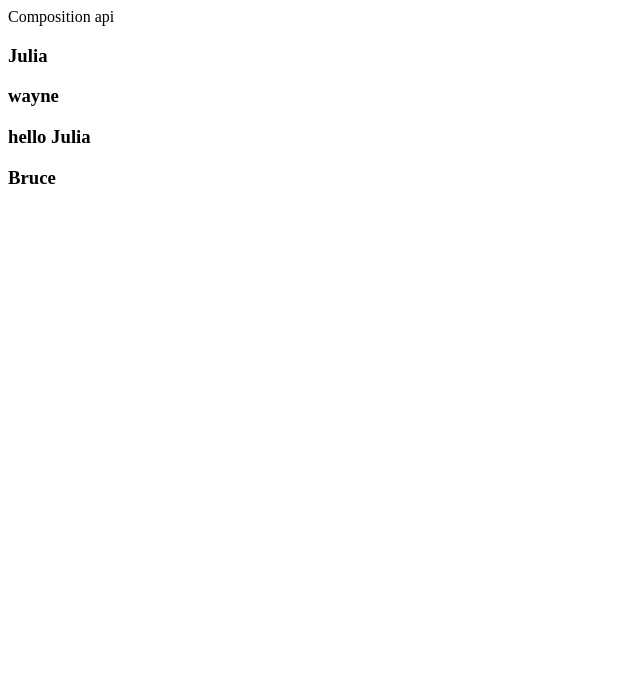
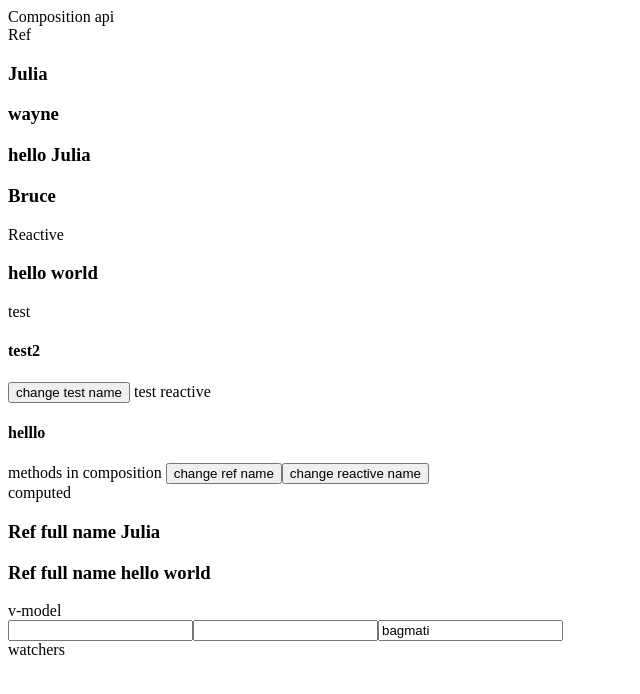
Before and after one commit to bibashrajthala/Vue, a Vue app: page / in a window 1280 px wide. Shown: the top 694 px of the page, without its empty margins (0-640 px from the left). Built offline with nearby package versions, Linux system fonts and the light colour scheme.

Commit message:
methods, computed, wathcers in composition api

```diff
--- a/src/App.vue
+++ b/src/App.vue
@@ -9,16 +9,49 @@
   <!-- ref vs data  -->
   <div>
     <!-- no need to use .value  for binding in template as vue does that for us , but in js part we need to use .value to react/mutate/access the value  -->
+
+    Ref
     <h3>{{ c_firstName }}</h3>
     <h3>{{ c_lastName }}</h3>
     <h3>{{ greet_julia }}</h3>
 
     <h3>{{ o_firstName }}</h3>
+
+    Reactive
+    <h3>{{ reactiveName.fname }} {{ reactiveName.lname }}</h3>
+
+    test
+    <h4>{{ testName }}</h4>
+    <button @click="testName = 'test3'">change test name</button>
+
+    test reactive
+    <h4>{{ test }}</h4>
+
+    methods in composition
+    <button @click="chnageNameRef">change ref name</button>
+    <button @click="chnageNameReactive">change reactive name</button>
   </div>
+
+  computed
+  <h3>Ref full name {{ fullnameRef }}</h3>
+  <h3>Ref full name {{ fullnameReactive }}</h3>
+
+  v-model
+  <div>
+    <!-- v-model with ref  -->
+    <input type="text" v-model="city" />
+
+    <!-- v-model with reactive  -->
+    <input type="text" v-model="state" />
+    <input type="text" v-model="province" />
+  </div>
+
+  watchers
+  <div></div>
 </template>
 
 <script>
-import { ref } from "vue";
+import { reactive, ref, toRefs, computed, watch } from "vue";
 
 export default {
   name: "App",
@@ -26,10 +59,83 @@ export default {
     const c_firstName = ref("mark");
     c_firstName.value = "Julia";
     const greet = `hello ${c_firstName.value}`;
+
+    const reactiveName = reactive({
+      fname: "hello",
+      lname: "world",
+    });
+
+    let testName = "test";
+    testName = "test2";
+
+    const testReactive = reactive({
+      test: "helllo",
+    });
+
+    //methods
+    function chnageNameRef() {
+      c_firstName.value = "changed Firstname ref";
+    }
+
+    function chnageNameReactive() {
+      reactiveName.fname = "changed Firstname reactive";
+    }
+
+    // computed
+    const fullnameRef = computed(function () {
+      return `${c_firstName.value}`;
+    });
+
+    const fullnameReactive = computed(function () {
+      return `${reactiveName.fname} ${reactiveName.lname}`;
+    });
+
+    // for v-model
+
+    const city = ref("");
+
+    const location = reactive({
+      state: "",
+      province: "bagmati",
+    });
+
+    // watchers
+    // for ref
+    watch(city, function (newcity, oldcity) {
+      console.log("watch ref new", newcity);
+      console.log("watch ref old", oldcity);
+    });
+
+    // for reactive
+    watch(location, function (newlocation, oldlocation) {
+      console.log("watch reawctive new", newlocation);
+      console.log("watch reactive old", oldlocation);
+    });
+
+    // watch multiple state data
+    watch([city, location], function (newValue, oldValue) {
+      console.log("watch combined new", newValue); //array
+      console.log("watch combined old", oldValue); //array
+      console.log("watch new city from combined ", newValue[0]);
+      console.log(
+        "watch new location's state from combined ",
+        newValue[1].state
+      );
+    });
+
     return {
       c_firstName,
       greet_julia: greet,
       c_lastName: ref("wayne"),
+      reactiveName,
+      testName,
+      ...toRefs(testReactive),
+      chnageNameRef,
+      chnageNameReactive,
+      fullnameRef,
+      fullnameReactive,
+      city,
+      ...toRefs(location),
     };
   },
   data() {
```
